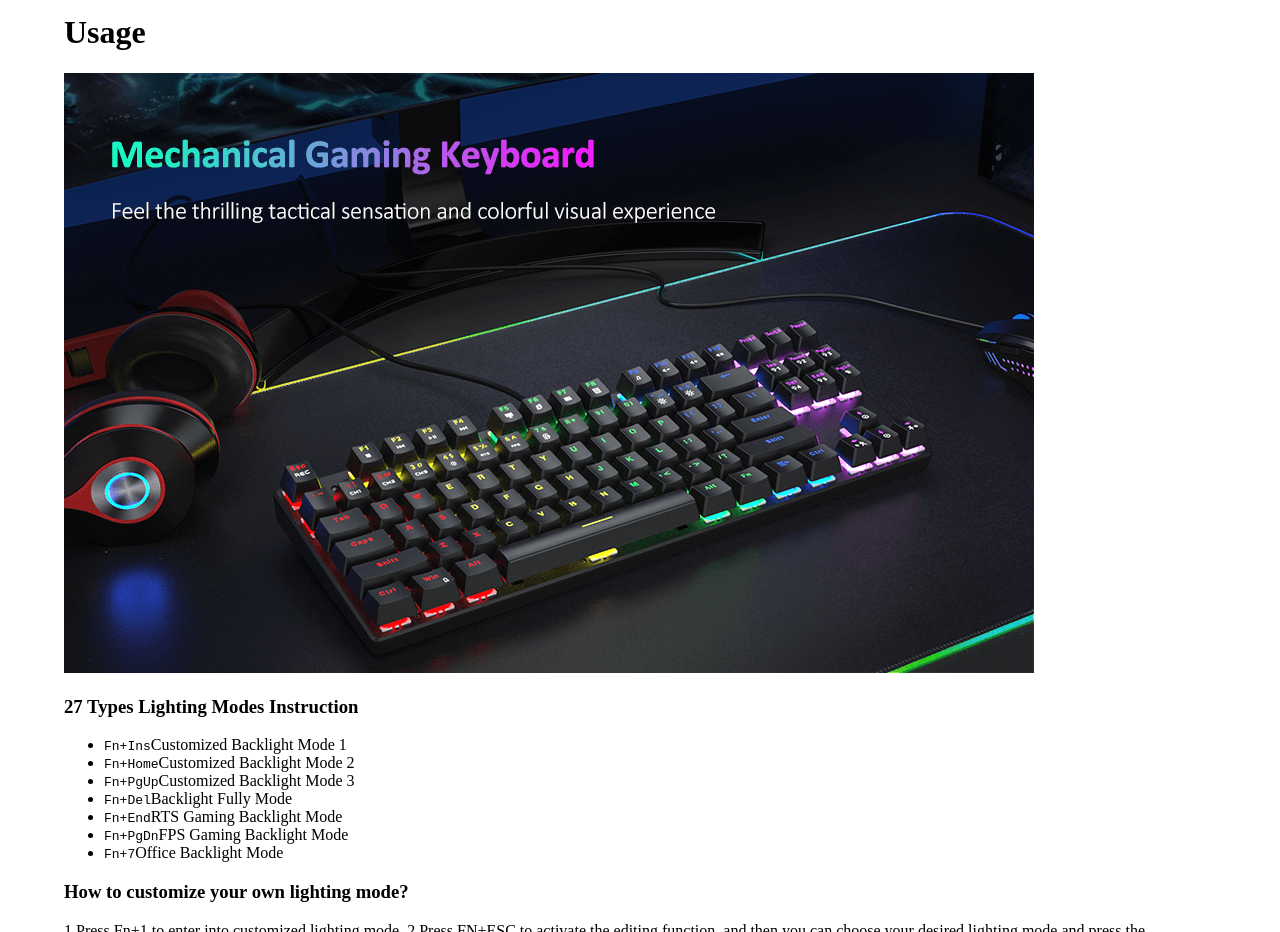
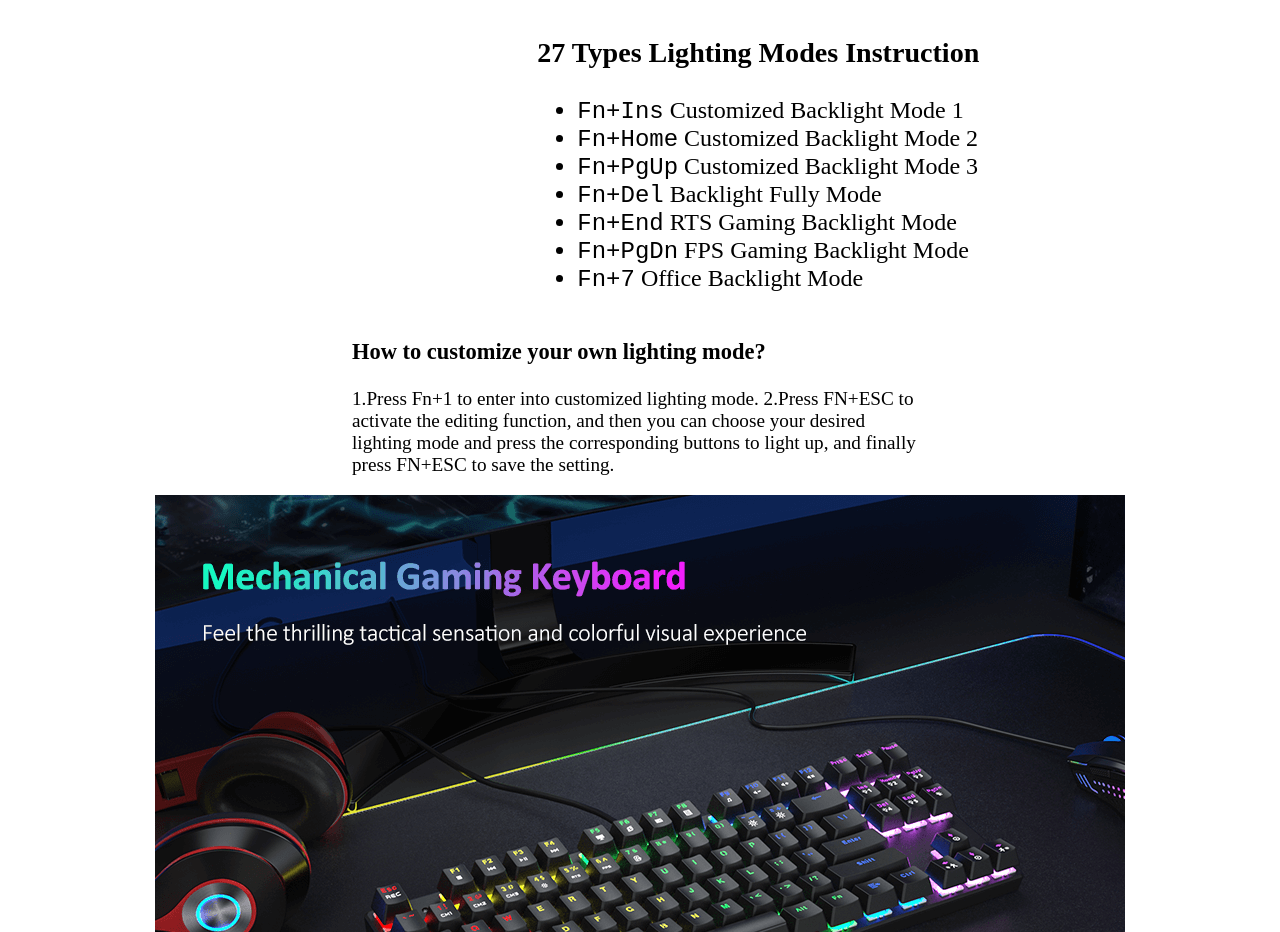
Before and after one commit to timh1203/fccProductLandingPage, a Next.js app: page / in a window 1280 px wide. Shown: the part 2980-3912 px from the top of the page. Built offline with nearby package versions, Linux system fonts and the light colour scheme.

Commit message:
Rearrange Features and Usage sections

```diff
--- a/src/Features/Features.scss
+++ b/src/Features/Features.scss
@@ -44,11 +44,11 @@
 
     div {
       flex: 1 1 30%;
-      margin: 1rem 0;
+      text-align: center;
 
       p {
         width: 70%;
-        margin: 0 auto;
+        margin: auto;
       }
     }
   }
--- a/src/Features/Features.tsx
+++ b/src/Features/Features.tsx
@@ -1,6 +1,3 @@
-// PACKAGE IMPORTS
-import Youtube from 'react-youtube'
-
 // LOCAL IMPORTS
 import './Features.scss'
 
@@ -9,39 +6,32 @@ const Features = () => {
     <main id="features">
       <img className="features-banner" src="/static/hero1.jpg" alt="Feature Banner" />
       <h1>Features</h1>
-      <section className="features-video">
-        <Youtube
-          id="video"
-          videoId="nG4dL13PFrg"
-          opts={{ width: '640', height: '390' }}
-        />
-      </section>
       <section className="features-hero">
         <img id="header-img" src="/static/hero2.jpg" alt="Hero Banner" />
         <ul>
           <li>
             【Multiple Lighting Modes Enhance the Game Atmosphere】
-            <br/>
+            <br />
             PICTEK 87-Key compact gaming keyboard is designed with 27 types lighting modes to meet your needs of different game scenes, which also allows you to program your own backlight mode. The brightness, speed, direction are all available to change by specific keys.
           </li>
           <li>
             【Ultimate Typing Feedback】
-            <br/>
+            <br />
             This mechanical keyboard adopts professional equivalent switches, proving quicker and precise response, to win opportunities for you in the game. Blue switch offeres crisp sound, which is an enjoyment for gamers during the intense game. Comes with keycap puller for easy keycaps cleaning.
           </li>
           <li>
             【Smooth Gaming Experience & Efficienct Typing】
-            <br/>
+            <br />
             Full keys anti-ghosting design is more friendly to user, ensuring a sooth typing during gaming or working, reducing mistakes. 12 shortcuts makes you easily access to the email, calculator, player, my computer, as well as other media controlling functions, volume up/down, play/pause, stop, mute, previous/next track, upgarding the convenience and efficiency when using.
           </li>
           <li>
             【Better Durability & Comfortable Design】
-            <br/>
+            <br />
             Equipped with double-shot injection molded keycaps to ensure the letters on the kaycap will not fade. The wired gaming keyboard experienced 10, 000, 000 times keystrokes test to promise the durability. Foldable stand at the back of the keyboard allows you to choose the best typing height, reduce fatigue diring typing.
           </li>
           <li>
             【Easy OF use & PICTEK service】
-            <br/>
+            <br />
             this small gaming Keyboard is very easy and portable to use, Plug and play. This USB keyboard is perfectly compatible with Windows7/8/10/XP/Vista, Mac OS (Note: multimedia shortcuts are not available in Mac OS system). ❤❤PICTEK will spare no effort to provide the best service to every customer, feel free to Contact us anytime, We will reply you within 12 hours.
           </li>
         </ul>
--- a/src/Usage/Usage.scss
+++ b/src/Usage/Usage.scss
@@ -1,8 +1,37 @@
 #usage {
   margin: auto;
-  img {
-    @media (max-width: 768px) {
-      width: 100%;
+
+  .usage-intro {
+    display: flex;
+    justify-content: space-evenly;
+    font-size: 1.5rem;
+  }
+
+  .usage-info {
+    margin: auto;
+    font-size: 1.2rem;
+
+    .usage-info-text {
+      width: 50%;
+      margin: auto;
+    }
+
+    .usage-info-image {
+      text-align: center;
     }
   }
+  // .usage-video {
+  //   text-align: center;
+  // }
+
+  // .usage-instructions {
+  //   width: 100%;
+  //   // margin: auto;
+  //   text-align: center;
+  //   img {
+  //     @media (max-width: 768px) {
+  //       width: 100%;
+  //     }
+  //   }
+  // }
 }
--- a/src/Usage/Usage.tsx
+++ b/src/Usage/Usage.tsx
@@ -1,3 +1,6 @@
+// PACKAGE IMPORTS
+import Youtube from 'react-youtube'
+
 // LOCAL IMPORTS
 import './Usage.scss'
 
@@ -5,19 +8,38 @@ const Usage = () => {
   return (
     <main id="usage">
       <h1>Usage</h1>
-      <img className="usage-banner" src="/static/hero3.jpg" alt="Usage Hero Banner" />
-      <h3>27 Types Lighting Modes Instruction</h3>
-      <ul>
-        <li><kbd>Fn+Ins</kbd>Customized Backlight Mode 1</li>
-        <li><kbd>Fn+Home</kbd>Customized Backlight Mode 2</li>
-        <li><kbd>Fn+PgUp</kbd>Customized Backlight Mode 3</li>
-        <li><kbd>Fn+Del</kbd>Backlight Fully Mode</li>
-        <li><kbd>Fn+End</kbd>RTS Gaming Backlight Mode</li>
-        <li><kbd>Fn+PgDn</kbd>FPS Gaming Backlight Mode</li>
-        <li><kbd>Fn+7</kbd>Office Backlight Mode</li>
-      </ul>
-      <h3>How to customize your own lighting mode?</h3>
-      <p>1.Press Fn+1 to enter into customized lighting mode. 2.Press FN+ESC to activate the editing function, and then you can choose your desired lighting mode and press the corresponding buttons to light up, and finally press FN+ESC to save the setting.</p>
+
+      <section className="usage-intro">
+        <div className="usage-intro-col-1">
+          <Youtube
+            id="video"
+            videoId="nG4dL13PFrg"
+            opts={{ width: '640', height: '390' }}
+          />
+        </div>
+        <div className="usage-intro-col-2">
+          <h3>27 Types Lighting Modes Instruction</h3>
+          <ul>
+            <li><kbd>Fn+Ins</kbd> Customized Backlight Mode 1</li>
+            <li><kbd>Fn+Home</kbd> Customized Backlight Mode 2</li>
+            <li><kbd>Fn+PgUp</kbd> Customized Backlight Mode 3</li>
+            <li><kbd>Fn+Del</kbd> Backlight Fully Mode</li>
+            <li><kbd>Fn+End</kbd> RTS Gaming Backlight Mode</li>
+            <li><kbd>Fn+PgDn</kbd> FPS Gaming Backlight Mode</li>
+            <li><kbd>Fn+7</kbd> Office Backlight Mode</li>
+          </ul>
+        </div>
+      </section>
+
+      <section className="usage-info">
+        <div className="usage-info-text">
+          <h3>How to customize your own lighting mode?</h3>
+          <p>1.Press Fn+1 to enter into customized lighting mode. 2.Press FN+ESC to activate the editing function, and then you can choose your desired lighting mode and press the corresponding buttons to light up, and finally press FN+ESC to save the setting.</p>
+        </div>
+        <div className="usage-info-image">
+          <img className="usage-banner" src="/static/hero3.jpg" alt="Usage Hero Banner" />
+        </div>
+      </section>
     </main>
   )
 }
```
